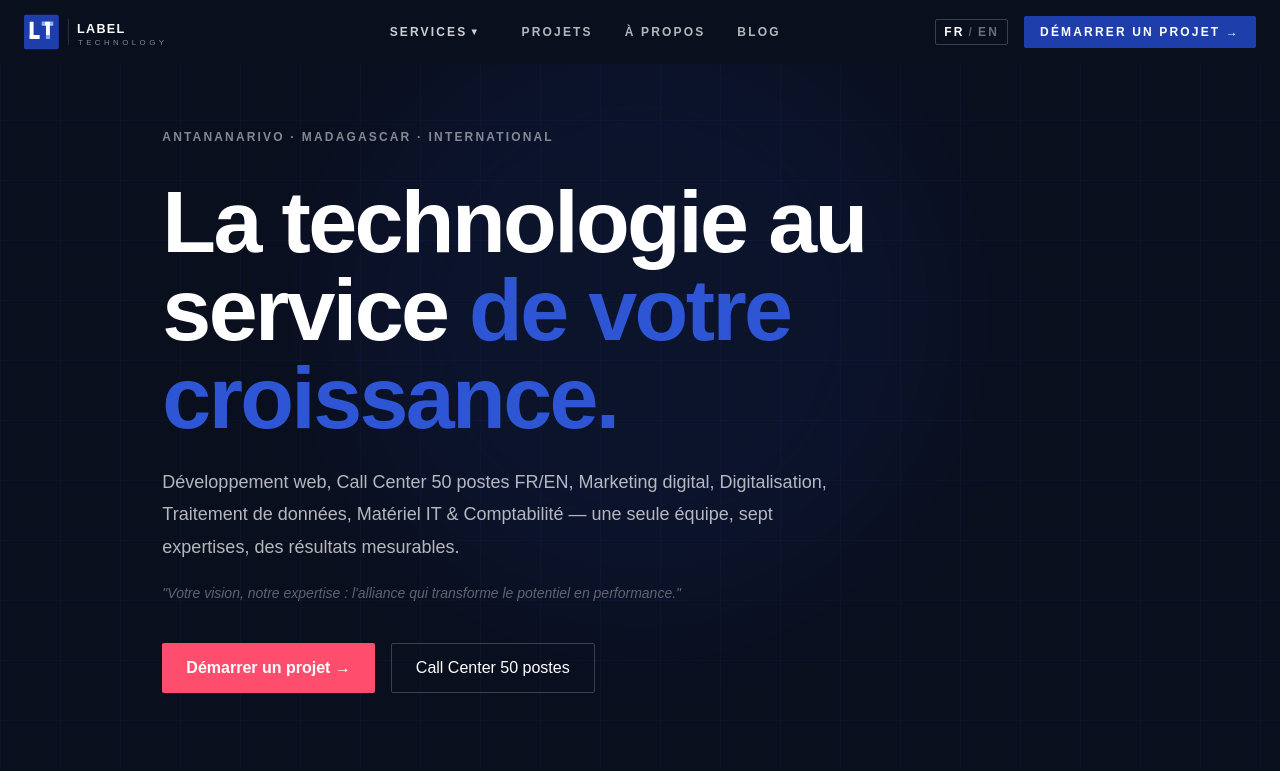
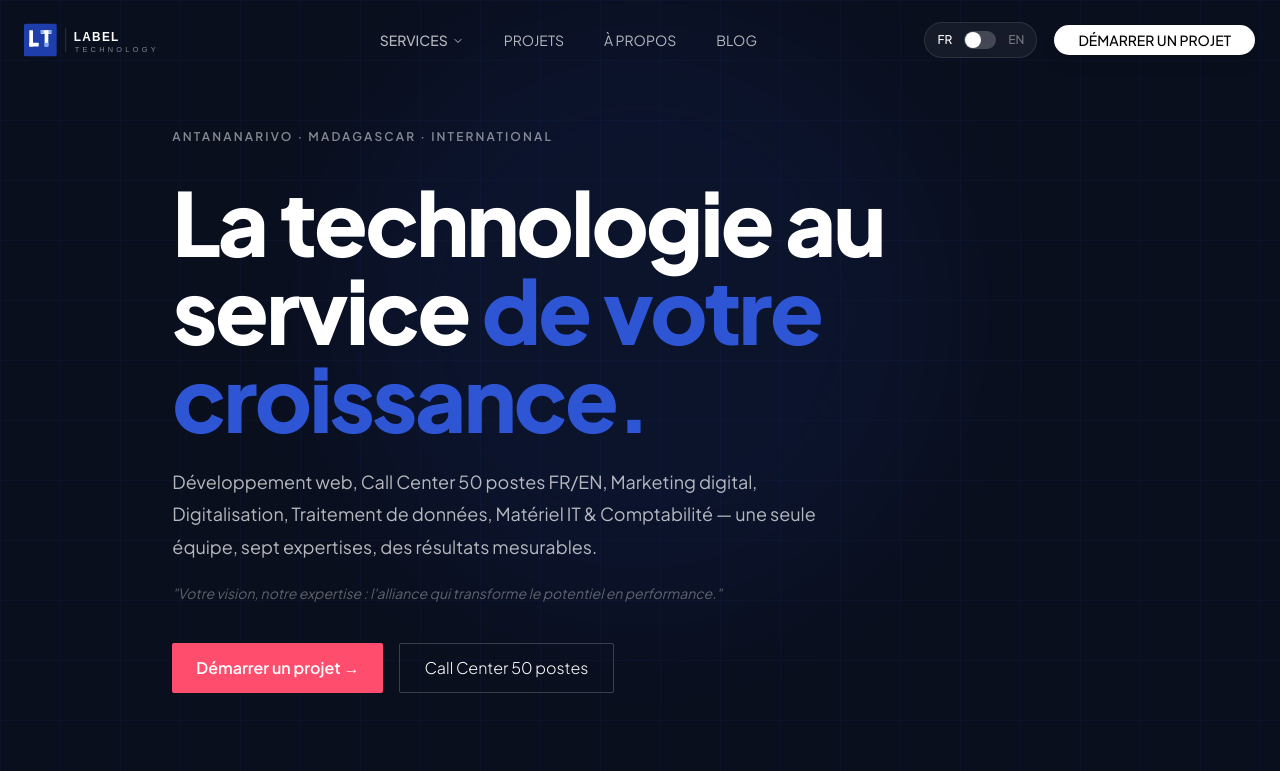
Before and after one commit to bry4ng4rrix/Site-label, a Next.js app: page / in a window 1280 px wide. Shown: the top 771 px of the page. Built offline with nearby package versions, Linux system fonts and the light colour scheme.

Commit message:
maj any maj

```diff
--- a/app/layout.tsx
+++ b/app/layout.tsx
@@ -1,16 +1,22 @@
 import type { Metadata } from "next";
-import { Plus_Jakarta_Sans} from "next/font/google";
-import "./globals.css";
+import { Plus_Jakarta_Sans } from "next/font/google";
+import localFont from "next/font/local";
+import "@/app/globals.css";
 import { cn } from "@/lib/utils";
 
 import Navbar from "@/components/layout/Navbar";
 import Footer from "@/components/layout/Footer";
 
-
 const jakarta = Plus_Jakarta_Sans({
   subsets: ["latin"],
   weight: ["300", "400", "500", "600", "700", "800"],
   variable: "--font-jakarta",
+  display: "swap",
+});
+
+const rytech = localFont({
+  src: "../public/fonts/Rytech.ttf",
+  variable: "--font-rytech",
   display: "swap",
 });
 
@@ -76,8 +82,8 @@ export default function RootLayout({
   children: React.ReactNode;
 }>) {
   return (
-    <html lang="fr" className={cn("font-sans")}>
-      <body className="antialiased">
+    <html lang="fr" className={cn(jakarta.variable, rytech.variable)}>
+      <body className="antialiased font-sans">
         <Navbar />
         {children}
         <Footer />
--- a/components/home/Hero.tsx
+++ b/components/home/Hero.tsx
@@ -24,7 +24,7 @@ export default function Hero() {
         </div>
 
         <h1
-          className="font-display text-white mb-6 max-w-4xl animate-fadeup-d1"
+          className="font-display text-white mb-6 max-w-4xl font-rytech animate-fadeup-d1"
           style={{ fontSize: "clamp(42px, 7vw, 88px)" }}
         >
           La technologie au service{" "}
--- a/components/layout/Navbar.tsx
+++ b/components/layout/Navbar.tsx
@@ -3,182 +3,447 @@
 import { useState, useEffect } from "react";
 import Image from "next/image";
 import Link from "next/link";
+
 import { Button } from "@/components/ui/button";
+import {
+  NavigationMenu,
+  NavigationMenuContent,
+  NavigationMenuItem,
+  NavigationMenuList,
+  NavigationMenuTrigger,
+} from "@/components/ui/navigation-menu";
+
+import { Switch } from "@/components/ui/switch";
+import { Sheet, SheetContent, SheetTrigger } from "@/components/ui/sheet";
+
+import {
+  ChevronDown,
+  Menu,
+  ArrowRight,
+} from "lucide-react";
 
 const SERVICES = [
-  { key: "dev",        href: "/services/dev",        labelFr: "Développement",         labelEn: "Development" },
-  { key: "callcenter", href: "/services/callcenter",  labelFr: "Call Center",           labelEn: "Call Center", badge: "50P" },
-  { key: "marketing",  href: "/services/marketing",   labelFr: "Marketing Digital",     labelEn: "Digital Marketing" },
-  { key: "digital",    href: "/services/digital",     labelFr: "Digitalisation",        labelEn: "Digitalization" },
-  { key: "data",       href: "/services/data",        labelFr: "Traitement de données", labelEn: "Data Processing" },
-  { key: "materiel",   href: "/services/materiel",    labelFr: "Matériel IT",           labelEn: "IT Equipment" },
+  {
+    key: "dev",
+    href: "/services/dev",
+    labelFr: "Développement",
+    labelEn: "Development",
+  },
+  {
+    key: "callcenter",
+    href: "/services/callcenter",
+    labelFr: "Call Center",
+    labelEn: "Call Center",
+    badge: "50P",
+  },
+  {
+    key: "marketing",
+    href: "/services/marketing",
+    labelFr: "Marketing Digital",
+    labelEn: "Digital Marketing",
+  },
+  {
+    key: "digital",
+    href: "/services/digital",
+    labelFr: "Digitalisation",
+    labelEn: "Digitalization",
+  },
+  {
+    key: "data",
+    href: "/services/data",
+    labelFr: "Traitement de données",
+    labelEn: "Data Processing",
+  },
+  {
+    key: "materiel",
+    href: "/services/materiel",
+    labelFr: "Matériel IT",
+    labelEn: "IT Equipment",
+  },
 ];
 
 export default function Navbar() {
-  const [locale, setLocale]       = useState<"fr" | "en">("fr");
-  const [scrolled, setScrolled]   = useState(false);
-  const [menuOpen, setMenuOpen]   = useState(false);
-  const [servicesOpen, setServicesOpen] = useState(false);
+  const [locale, setLocale] = useState<"fr" | "en">("fr");
+  const [scrolled, setScrolled] = useState(false);
 
   useEffect(() => {
-    const onScroll = () => setScrolled(window.scrollY > 20);
-    window.addEventListener("scroll", onScroll);
-    return () => window.removeEventListener("scroll", onScroll);
+    const handleScroll = () => {
+      setScrolled(window.scrollY > 20);
+    };
+
+    window.addEventListener("scroll", handleScroll);
+
+    return () => {
+      window.removeEventListener("scroll", handleScroll);
+    };
   }, []);
 
-  const t = (fr: string, en: string) => (locale === "fr" ? fr : en);
+  const t = (fr: string, en: string) =>
+    locale === "fr" ? fr : en;
 
   return (
     <header
-      className={`fixed top-0 left-0 right-0 z-50 transition-all duration-300 ${
-        scrolled ? "bg-[#0A0F1E]/95 backdrop-blur-sm shadow-lg" : "bg-[#0A0F1E]"
-      }`}
+      className={`
+        fixed top-0 left-0 right-0 z-50
+        transition-all duration-300
+        ${
+          scrolled
+            ? "bg-[#0A0F1E]/60 backdrop-blur-2xl border-b border-white/10 shadow-[0_8px_30px_rgba(0,0,0,0.25)]"
+            : "bg-transparent"
+        }
+      `}
     >
-      <nav className="max-w-7xl mx-auto px-6 flex items-center justify-between h-16">
+      <nav className="max-w-7xl mx-auto h-20 px-6 flex items-center justify-between">
         {/* Logo */}
-        <Link href="/" className="flex items-center gap-0 shrink-0">
+        <Link
+          href="/"
+          className="flex items-center shrink-0"
+        >
           <Image
             src="/logo-navbar-white.svg"
             alt="Label Technology"
-            width={200}
+            width={190}
             height={38}
             priority
+            className="w-auto h-9"
           />
         </Link>
 
-        {/* Desktop menu */}
-        <div className="hidden lg:flex items-center gap-8">
-          {/* Services dropdown */}
+        {/* Desktop Navigation */}
+        <div className="hidden lg:flex items-center gap-3">
+          <NavigationMenu>
+            <NavigationMenuList className="gap-2">
+              {/* Services */}
+              <NavigationMenuItem>
+                <NavigationMenuTrigger
+                  className="
+                    bg-transparent
+                    text-white/70
+                    hover:text-white
+                    hover:bg-white/5
+                    data-[state=open]:bg-white/5
+                    data-[state=open]:text-white
+                    rounded-xl
+                    px-4
+                  "
+                >
+                  SERVICES
+                </NavigationMenuTrigger>
+
+                <NavigationMenuContent>
                   <div
-            className="relative"
-            onMouseEnter={() => setServicesOpen(true)}
-            onMouseLeave={() => setServicesOpen(false)}
+                    className="
+                      w-[320px]
+                      bg-[#0F172A]/95
+                      backdrop-blur-xl
+                      border border-white/10
+                      rounded-2xl
+                      p-3
+                      shadow-2xl
+                    "
                   >
-            <Button className="text-white/80 hover:text-white hover:scale-105 label-tag text-xs transition-colors flex items-center gap-1">
-              {t("SERVICES", "SERVICES")}
-              <span className="text-[10px]">▾</span>
+                    <div className="space-y-1">
+                      {SERVICES.map((service) => (
+                        <Link
+                          key={service.key}
+                          href={service.href}
+                          className="
+                            flex items-center justify-between
+                            rounded-xl
+                            px-4 py-3
+                            text-sm
+                            text-white/70
+                            hover:text-white
+                            hover:bg-white/5
+                            transition-all
+                          "
+                        >
+                          <span>
+                            {t(
+                              service.labelFr,
+                              service.labelEn
+                            )}
+                          </span>
+
+                          <div className="flex items-center gap-2">
+                            {service.badge && (
+                              <span
+                                className="
+                                  bg-amber-400
+                                  text-black
+                                  text-[10px]
+                                  font-bold
+                                  px-2 py-1
+                                  rounded-full
+                                "
+                              >
+                                {service.badge}
+                              </span>
+                            )}
+
+                            <ArrowRight className="w-4 h-4" />
+                          </div>
+                        </Link>
+                      ))}
+                    </div>
+                  </div>
+                </NavigationMenuContent>
+              </NavigationMenuItem>
+
+              {/* Links */}
+              {[
+                {
+                  href: "/projets",
+                  fr: "PROJETS",
+                  en: "PROJECTS",
+                },
+                {
+                  href: "/a-propos",
+                  fr: "À PROPOS",
+                  en: "ABOUT",
+                },
+                {
+                  href: "/blog",
+                  fr: "BLOG",
+                  en: "BLOG",
+                },
+              ].map((item) => (
+                <NavigationMenuItem key={item.href}>
+                  <Link
+                    href={item.href}
+                    className="
+                      px-4 py-2
+                      rounded-xl
+                      text-sm
+                      text-white/70
+                      hover:text-white
+                      hover:bg-white/5
+                      transition-all
+                    "
+                  >
+                    {t(item.fr, item.en)}
+                  </Link>
+                </NavigationMenuItem>
+              ))}
+            </NavigationMenuList>
+          </NavigationMenu>
+        </div>
+
+        {/* Right Side */}
+        <div className="hidden lg:flex items-center gap-4">
+          {/* Custom Language Switch */}
+          <div
+            className="
+              flex items-center gap-3
+              bg-white/5
+              border border-white/10
+              rounded-full
+              px-3 py-2
+              backdrop-blur-md
+            "
+          >
+            <span
+              className={`text-xs font-medium transition-colors ${
+                locale === "fr"
+                  ? "text-white"
+                  : "text-white/40"
+              }`}
+            >
+              FR
+            </span>
+
+            <Switch
+              checked={locale === "en"}
+              onCheckedChange={(checked) =>
+                setLocale(checked ? "en" : "fr")
+              }
+              className="
+                data-[state=checked]:bg-blue-500
+                data-[state=unchecked]:bg-white/20
+              "
+            />
+
+            <span
+              className={`text-xs font-medium transition-colors ${
+                locale === "en"
+                  ? "text-white"
+                  : "text-white/40"
+              }`}
+            >
+              EN
+            </span>
+          </div>
+
+          {/* CTA */}
+          <Button
+            asChild
+            className="
+              rounded-full
+              px-6
+              bg-white
+              text-black
+              hover:bg-white/90
+              shadow-lg
+            "
+          >
+            <Link href="/contact">
+              {t(
+                "DÉMARRER UN PROJET",
+                "START A PROJECT"
+              )}
+            </Link>
           </Button>
+        </div>
 
-            {servicesOpen && (
-              <div className="absolute top-full left-0 mt-2 w-64 bg-[#0A0F1E] border border-white/10 rounded-sm shadow-2xl py-2">
-                {SERVICES.map((s) => (
+        {/* Mobile Menu */}
+        <div className="lg:hidden">
+          <Sheet>
+            <SheetTrigger asChild>
+              <Button
+                size="icon"
+                variant="ghost"
+                className="text-white hover:bg-white/10"
+              >
+                <Menu className="w-6 h-6" />
+              </Button>
+            </SheetTrigger>
+
+            <SheetContent
+              side="right"
+              className="
+                bg-[#0A0F1E]/95
+                backdrop-blur-2xl
+                border-white/10
+                text-white
+              "
+            >
+              <div className="mt-10 space-y-3">
+                {/* Services */}
+                <div className="space-y-1">
+                  <div
+                    className="
+                      flex items-center gap-2
+                      text-sm font-medium
+                      text-white/60
+                      mb-2
+                    "
+                  >
+                    SERVICES
+                    <ChevronDown className="w-4 h-4" />
+                  </div>
+
+                  {SERVICES.map((service) => (
                     <Link
-                    key={s.key}
-                    href={s.href}
-                    className="flex items-center justify-between px-4 py-2.5 text-white/70 hover:text-white hover:bg-white/5 transition-colors text-sm"
+                      key={service.key}
+                      href={service.href}
+                      className="
+                        flex items-center justify-between
+                        rounded-xl
+                        px-4 py-3
+                        hover:bg-white/5
+                        text-white/80
+                        transition-all
+                      "
                     >
-                    <span>{t(s.labelFr, s.labelEn)}</span>
-                    {s.badge && (
-                      <span className="bg-[var(--gold)] text-[var(--ink)] text-[10px] font-bold px-1.5 py-0.5 rounded-sm">
-                        {s.badge}
+                      <span>
+                        {t(
+                          service.labelFr,
+                          service.labelEn
+                        )}
+                      </span>
+
+                      {service.badge && (
+                        <span
+                          className="
+                            bg-amber-400
+                            text-black
+                            text-[10px]
+                            font-bold
+                            px-2 py-1
+                            rounded-full
+                          "
+                        >
+                          {service.badge}
                         </span>
                       )}
                     </Link>
                   ))}
                 </div>
-            )}
-          </div>
 
+                {/* Links */}
                 {[
-            { href: "/projets",  fr: "PROJETS",  en: "PROJECTS" },
-            { href: "/a-propos", fr: "À PROPOS",  en: "ABOUT" },
-            { href: "/blog",     fr: "BLOG",      en: "BLOG" },
+                  {
+                    href: "/projets",
+                    fr: "Projets",
+                    en: "Projects",
+                  },
+                  {
+                    href: "/a-propos",
+                    fr: "À propos",
+                    en: "About",
+                  },
+                  {
+                    href: "/blog",
+                    fr: "Blog",
+                    en: "Blog",
+                  },
+                  {
+                    href: "/contact",
+                    fr: "Contact",
+                    en: "Contact",
+                  },
                 ].map((item) => (
                   <Link
                     key={item.href}
                     href={item.href}
-              className="text-white/70 hover:text-white label-tag text-xs transition-colors"
+                    className="
+                      block
+                      rounded-xl
+                      px-4 py-3
+                      hover:bg-white/5
+                      text-white/80
+                      transition-all
+                    "
                   >
                     {t(item.fr, item.en)}
                   </Link>
                 ))}
-        </div>
 
-        {/* Right side: lang switcher + CTA */}
-        <div className="hidden lg:flex items-center gap-4">
-          {/* Language switcher */}
-          <button
-            onClick={() => setLocale(locale === "fr" ? "en" : "fr")}
-            className="flex items-center gap-1 border border-white/20 rounded-sm px-2 py-1 text-xs text-white/70 hover:text-white hover:border-white/40 transition-colors label-tag"
+                {/* Mobile Switch */}
+                <div
+                  className="
+                    flex items-center justify-between
+                    rounded-xl
+                    border border-white/10
+                    bg-white/5
+                    px-4 py-4
+                    mt-6
+                  "
                 >
-            <span className={locale === "fr" ? "text-white font-bold" : "text-white/40"}>FR</span>
-            <span className="text-white/30">/</span>
-            <span className={locale === "en" ? "text-white font-bold" : "text-white/40"}>EN</span>
-          </button>
+                  <span className="text-sm text-white/70">
+                    Language
+                  </span>
 
-          {/* CTA */}
-          <Link
-            href="/contact"
-            className="bg-[var(--brand)] hover:bg-[var(--brand-lt)] text-white text-xs font-medium px-4 py-2 rounded-sm transition-colors label-tag"
-          >
-            {t("DÉMARRER UN PROJET →", "START A PROJECT →")}
-          </Link>
-        </div>
+                  <div className="flex items-center gap-3">
+                    <span className="text-xs">FR</span>
 
-        {/* Mobile hamburger */}
-        <button
-          className="lg:hidden text-white p-2"
-          onClick={() => setMenuOpen(!menuOpen)}
-          aria-label="Menu"
-        >
-          <div className={`w-5 h-0.5 bg-white mb-1 transition-all ${menuOpen ? "rotate-45 translate-y-1.5" : ""}`} />
-          <div className={`w-5 h-0.5 bg-white mb-1 transition-all ${menuOpen ? "opacity-0" : ""}`} />
-          <div className={`w-5 h-0.5 bg-white transition-all ${menuOpen ? "-rotate-45 -translate-y-1.5" : ""}`} />
-        </button>
-      </nav>
+                    <Switch
+                      checked={locale === "en"}
+                      onCheckedChange={(checked) =>
+                        setLocale(
+                          checked ? "en" : "fr"
+                        )
+                      }
+                    />
 
-      {/* Mobile menu */}
-      {menuOpen && (
-        <div className="lg:hidden bg-[#0A0F1E] border-t border-white/10 px-6 pb-6">
-          <div className="pt-4 space-y-1">
-            {SERVICES.map((s) => (
-              <Link
-                key={s.key}
-                href={s.href}
-                className="flex items-center justify-between py-2.5 text-white/70 hover:text-white text-sm border-b border-white/5"
-                onClick={() => setMenuOpen(false)}
-              >
-                <span>{t(s.labelFr, s.labelEn)}</span>
-                {s.badge && (
-                  <span className="bg-[var(--gold)] text-[var(--ink)] text-[10px] font-bold px-1.5 py-0.5">
-                    {s.badge}
-                  </span>
-                )}
-              </Link>
-            ))}
-            {[
-              { href: "/projets",  fr: "Projets",  en: "Projects" },
-              { href: "/a-propos", fr: "À propos",  en: "About" },
-              { href: "/blog",     fr: "Blog",      en: "Blog" },
-              { href: "/contact",  fr: "Contact",   en: "Contact" },
-            ].map((item) => (
-              <Link
-                key={item.href}
-                href={item.href}
-                className="block py-2.5 text-white/70 hover:text-white text-sm border-b border-white/5"
-                onClick={() => setMenuOpen(false)}
-              >
-                {t(item.fr, item.en)}
-              </Link>
-            ))}
-          </div>
-          <div className="mt-4 flex items-center gap-3">
-            <button
-              onClick={() => setLocale(locale === "fr" ? "en" : "fr")}
-              className="border border-white/20 rounded-sm px-3 py-1.5 text-xs text-white/70 label-tag"
-            >
-              {locale === "fr" ? "FR / EN" : "EN / FR"}
-            </button>
-            <Link
-              href="/contact"
-              className="flex-1 text-center bg-[var(--brand)] text-white text-xs font-medium px-4 py-2 rounded-sm label-tag"
-              onClick={() => setMenuOpen(false)}
-            >
-              {t("DÉMARRER UN PROJET →", "START A PROJECT →")}
-            </Link>
+                    <span className="text-xs">EN</span>
                   </div>
                 </div>
-      )}
+              </div>
+            </SheetContent>
+          </Sheet>
+        </div>
+      </nav>
     </header>
   );
 }
--- /dev/null
+++ b/components/ui/switch.tsx
@@ -0,0 +1,33 @@
+"use client"
+
+import * as React from "react"
+import { Switch as SwitchPrimitive } from "radix-ui"
+
+import { cn } from "@/lib/utils"
+
+function Switch({
+  className,
+  size = "default",
+  ...props
+}: React.ComponentProps<typeof SwitchPrimitive.Root> & {
+  size?: "sm" | "default"
+}) {
+  return (
+    <SwitchPrimitive.Root
+      data-slot="switch"
+      data-size={size}
+      className={cn(
+        "peer group/switch relative inline-flex shrink-0 items-center rounded-full border border-transparent transition-all outline-none after:absolute after:-inset-x-3 after:-inset-y-2 focus-visible:border-ring focus-visible:ring-3 focus-visible:ring-ring/50 aria-invalid:border-destructive aria-invalid:ring-3 aria-invalid:ring-destructive/20 data-[size=default]:h-[18.4px] data-[size=default]:w-[32px] data-[size=sm]:h-[14px] data-[size=sm]:w-[24px] dark:aria-invalid:border-destructive/50 dark:aria-invalid:ring-destructive/40 data-checked:bg-primary data-unchecked:bg-input dark:data-unchecked:bg-input/80 data-disabled:cursor-not-allowed data-disabled:opacity-50",
+        className
+      )}
+      {...props}
+    >
+      <SwitchPrimitive.Thumb
+        data-slot="switch-thumb"
+        className="pointer-events-none block rounded-full bg-background ring-0 transition-transform group-data-[size=default]/switch:size-4 group-data-[size=sm]/switch:size-3 group-data-[size=default]/switch:data-checked:translate-x-[calc(100%-2px)] group-data-[size=sm]/switch:data-checked:translate-x-[calc(100%-2px)] dark:data-checked:bg-primary-foreground group-data-[size=default]/switch:data-unchecked:translate-x-0 group-data-[size=sm]/switch:data-unchecked:translate-x-0 dark:data-unchecked:bg-foreground"
+      />
+    </SwitchPrimitive.Root>
+  )
+}
+
+export { Switch }
--- a/tailwind.config.ts
+++ b/tailwind.config.ts
@@ -22,7 +22,8 @@ const config: Config = {
       },
       fontFamily: {
         display: ["Syne", "sans-serif"],
-        sans:    ["DM Sans", "sans-serif"],
+        sans:    ["var(--font-jakarta)", "DM Sans", "sans-serif"],
+        rytech:  ["var(--font-rytech)", "sans-serif"],
       },
       fontSize: {
         hero: "clamp(48px, 7vw, 96px)",
```
Lines whose indentation alone changed are shown as unchanged.
